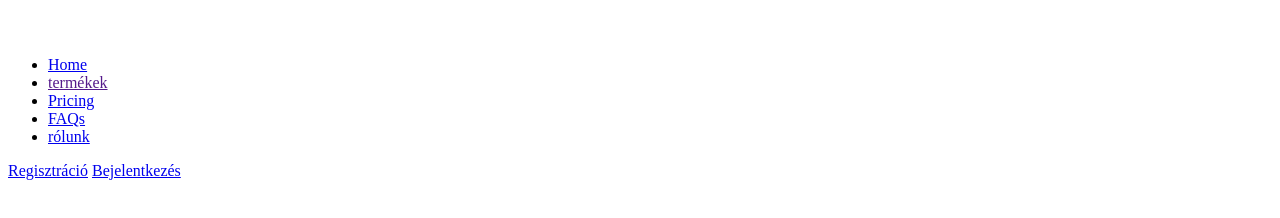
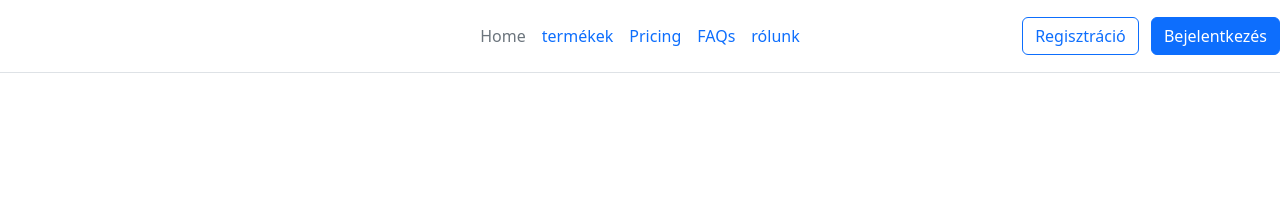
Before and after one commit to gBeNCe09/pollak-shop, a plain HTML site: page termékek.html in a window 1280 px wide. Drawn offline with nearby package versions, Linux system fonts and the light colour scheme.

Commit message:
weweweew

```diff
--- a/termékek.html
+++ b/termékek.html
@@ -1,3 +1,20 @@
+<!DOCTYPE html>
+<html lang="en">
+<head>
+    <meta charset="UTF-8">
+    <meta name="viewport" content="width=device-width, initial-scale=1.0">
+    <title>Document</title>
+    <link rel="stylesheet" href="	https://cdn.jsdelivr.net/npm/bootstrap@5.3.3/dist/css/bootstrap.min.css">
+ <link rel="stylesheet" href="https://cdn.jsdelivr.net/npm/bootstrap@5.3.3/dist/js/bootstrap.bundle.min.js">
+</head>
+<style>
+*{text-align: center;
+
+}
+
+
+</style>
+<body>
      <header class="d-flex flex-wrap align-items-center justify-content-center justify-content-md-between py-3 mb-4 border-bottom">
       <div class="col-md-3 mb-2 mb-md-0">
         <a href="/" class="d-inline-flex link-body-emphasis text-decoration-none">
```
Lines whose indentation alone changed are shown as unchanged.
